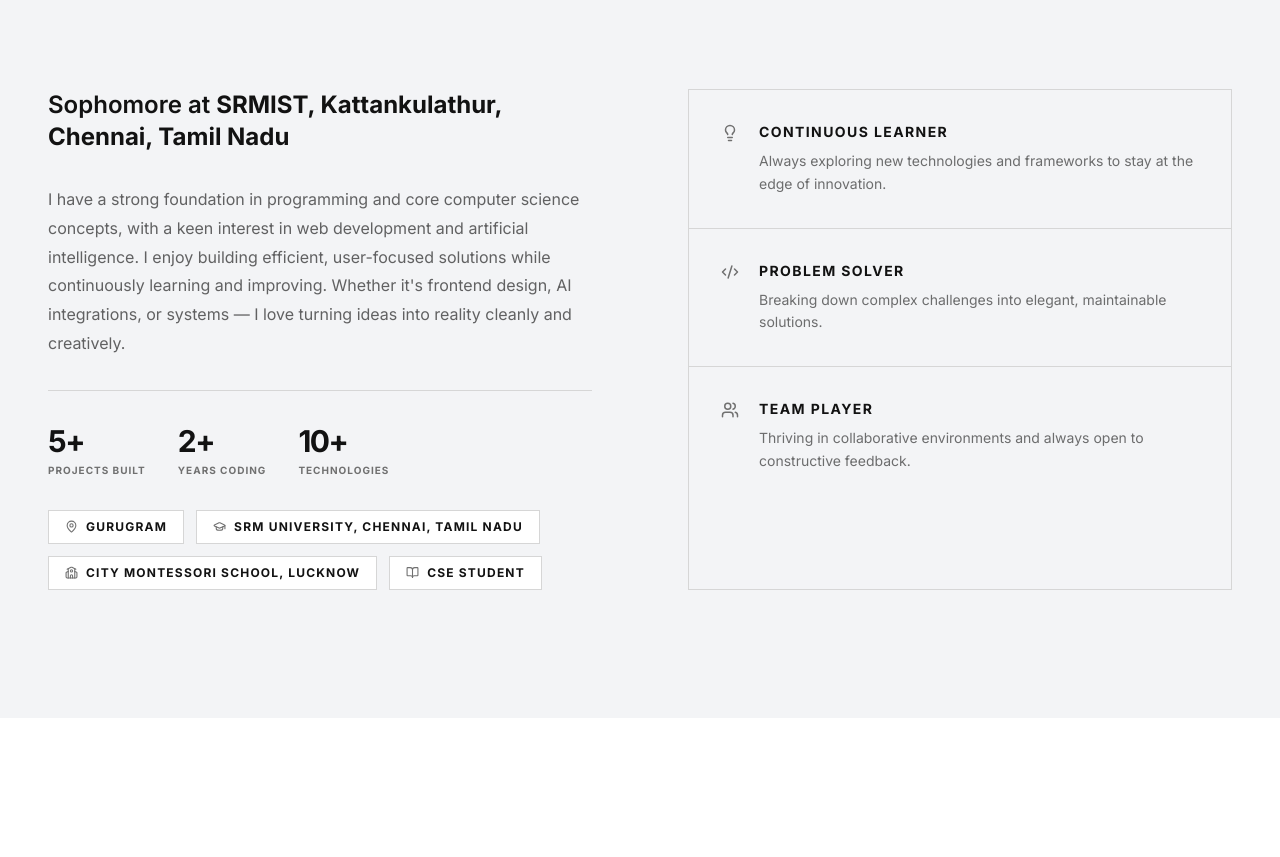
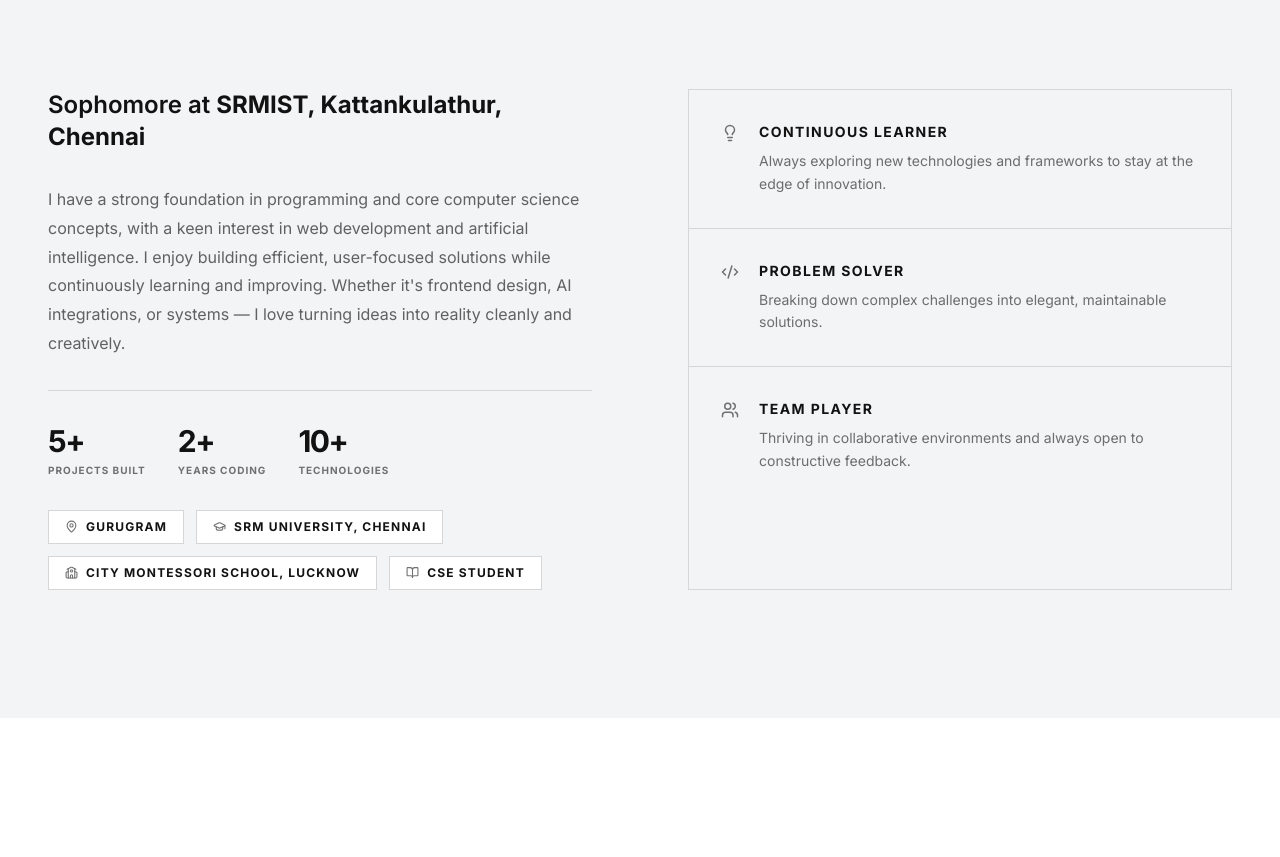
Before and after one commit to dakshsinha2412/Daksh-Sinha-Portfolio, a React (Vite) app: page / in a window 1280 px wide. Shown: the part 1015-1872 px from the top of the page. Built offline with nearby package versions, Linux system fonts and the light colour scheme; the HTML template or start-up script is replaced by a standard one.

Commit message:
Update About Me section: remove state names from locations

```diff
--- a/src/components/AboutSection.tsx
+++ b/src/components/AboutSection.tsx
@@ -21,7 +21,7 @@ const AboutSection = () => (
         <FadeIn delay={200} direction="right" className="space-y-8">
           <p className="text-xl md:text-2xl font-semibold text-foreground leading-snug">
             Sophomore at{" "}
-            <span className="font-black">SRMIST, Kattankulathur, Chennai, Tamil Nadu</span>
+            <span className="font-black">SRMIST, Kattankulathur, Chennai</span>
           </p>
           <p className="text-base text-foreground/65 leading-[1.8]">
             I have a strong foundation in programming and core computer science concepts, with a keen interest in
@@ -44,7 +44,7 @@ const AboutSection = () => (
           <div className="flex flex-wrap gap-3">
             {[
               { icon: MapPin, label: "Gurugram" },
-               { icon: GraduationCap, label: "SRM University, Chennai, Tamil Nadu" },
+               { icon: GraduationCap, label: "SRM University, Chennai" },
               { icon: School, label: "City Montessori School, Lucknow" },
               { icon: BookOpen, label: "CSE Student" },
             ].map(({ icon: Icon, label }) => (
```
